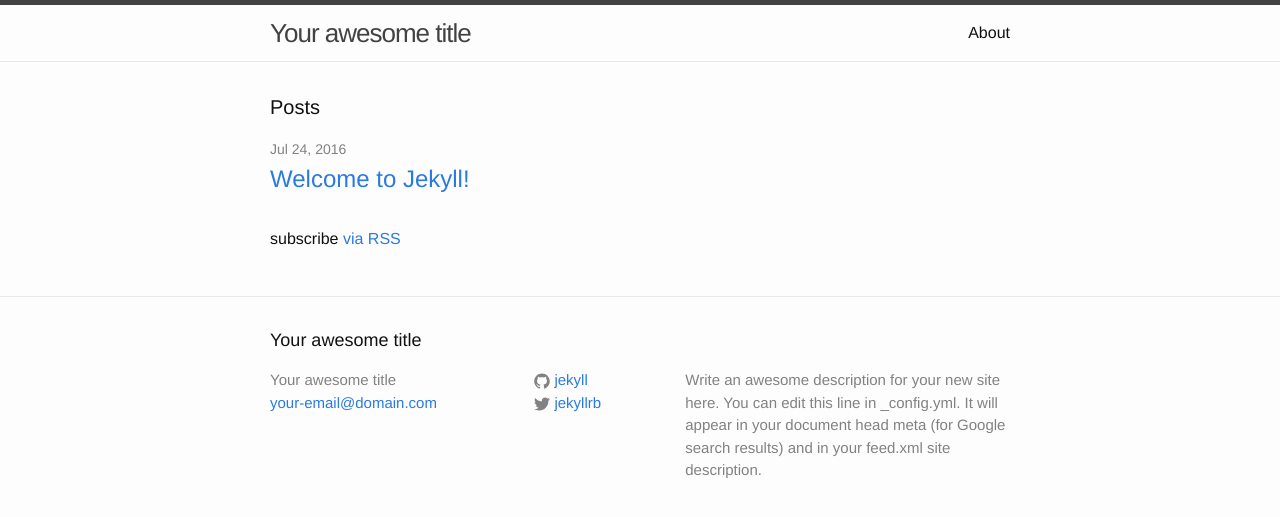
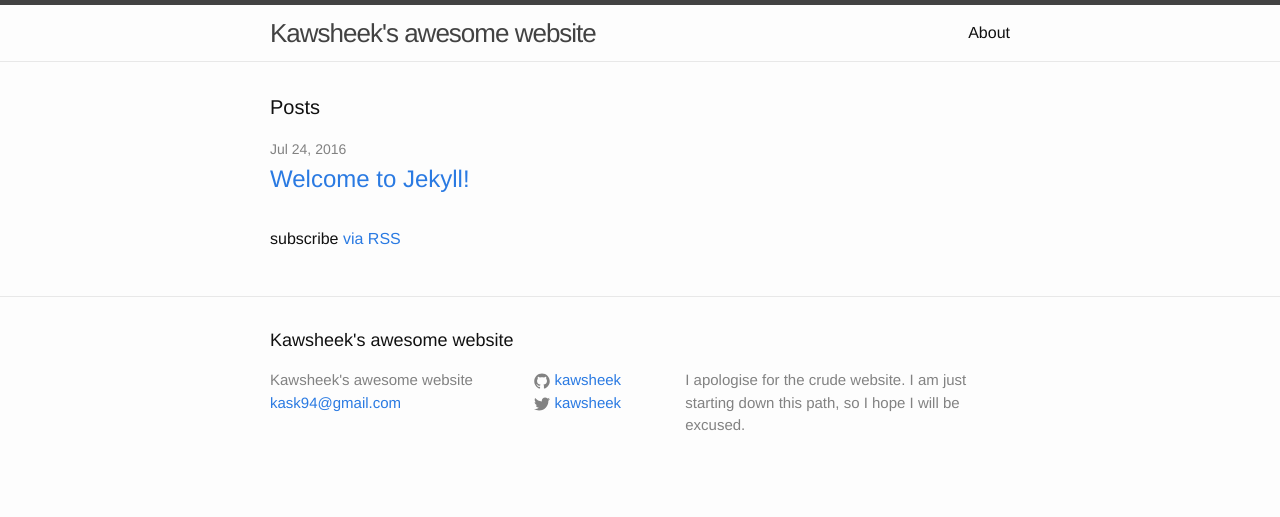
Before and after one commit to Kawsheek/Kawsheek.github.io, a Jekyll site: the page built from index.html, in a window 1280 px wide. Shown: the top 517 px of the page. Built offline with Jekyll 4.4.1, drawn with Linux system fonts in a browser that asks for light colours.

Commit message:
Update _config.yml

```diff
--- a/_config.yml
+++ b/_config.yml
@@ -6,16 +6,14 @@
 # 'jekyll serve'. If you change this file, please restart the server process.
 
 # Site settings
-title: Your awesome title
-email: your-email@domain.com
+title: Kawsheek's awesome website
+email: kask94@gmail.com
 description: > # this means to ignore newlines until "baseurl:"
-  Write an awesome description for your new site here. You can edit this
-  line in _config.yml. It will appear in your document head meta (for
-  Google search results) and in your feed.xml site description.
+  I apologise for the crude website. I am just starting down this path, so I hope I will be excused.
 baseurl: "" # the subpath of your site, e.g. /blog
-url: "http://yourdomain.com" # the base hostname & protocol for your site
-twitter_username: jekyllrb
-github_username:  jekyll
+url: "http://kawsheek.github.io" # the base hostname & protocol for your site
+twitter_username: kawsheek
+github_username:  kawsheek
 
 # Build settings
 markdown: kramdown
```
